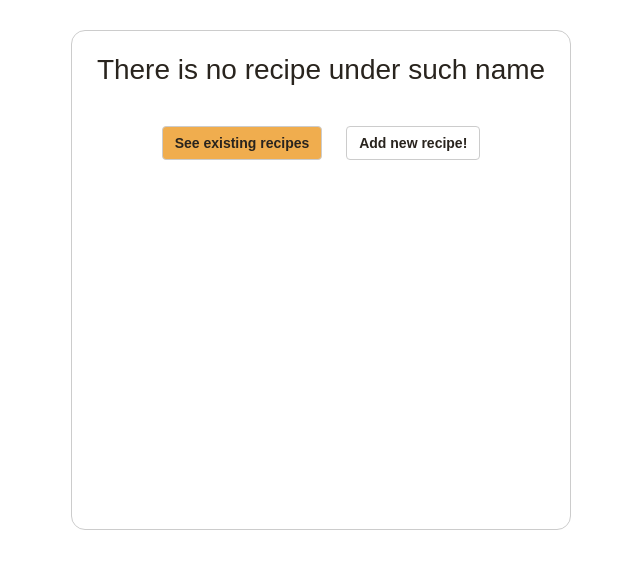
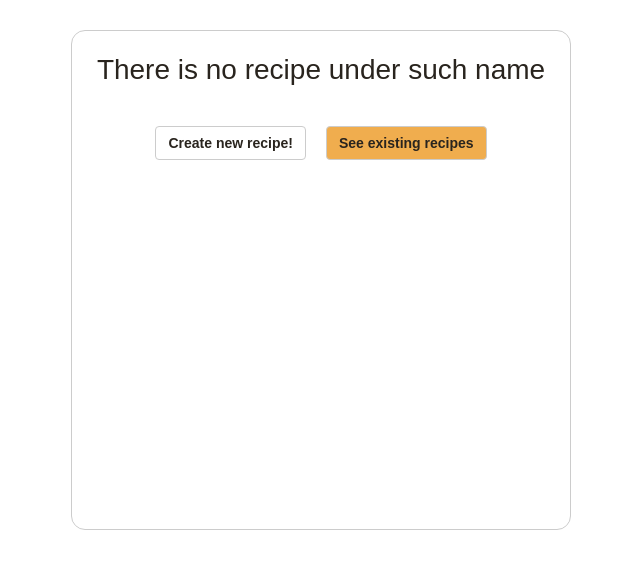
Before and after one commit to LizaHavrylenko/react-redux-cookbook, a React (Create React App) app: page /recipes/1 in a window 1280 px wide. Shown: the top 568 px of the page, without its empty margins (319-959 px from the left). Built offline with nearby package versions, Linux system fonts and the light colour scheme.

Commit message:
Add RecipeNotFound to ViewRecipe

```diff
--- a/src/containers/AddRecipe.js
+++ b/src/containers/AddRecipe.js
@@ -3,6 +3,7 @@
 import {connect} from 'react-redux';
 import {addRecipe} from '../actions/RecipesActions';
 import {RecipeForm} from '../components/RecipeForm';
+
 
 class AddConnectedRecipe extends React.Component{
      constructor(){
--- a/src/containers/ViewRecipe.js
+++ b/src/containers/ViewRecipe.js
@@ -2,6 +2,7 @@
 import {headerStyles, imageStyles, buttonStyles, paragraphStyles} from '../styles';
 import { Link} from 'react-router-dom';
 import {connect} from 'react-redux';
+import RecipeNotFound from '../components/RecipeNotFound';
 
 
 class ConnectedRecipe extends React.Component{
@@ -30,11 +31,7 @@
 
         if(this.state.title === 'There is no recipe under such name'){
             return(
-                <div>
-                <h2 style = {headerStyles}>{this.state.title}</h2>
-                <Link to = "/recipes"><button type = "button" className = "btn btn-warning" style = {buttonStyles}>See existing recipes</button></Link>
-                <Link to = "/recipes/new"> <button className = "btn btn-default" style = {buttonStyles}>Add new recipe!</button></Link>
-                </div>
+                <RecipeNotFound header = {this.state.title} />
         );
         }
         else{
```
